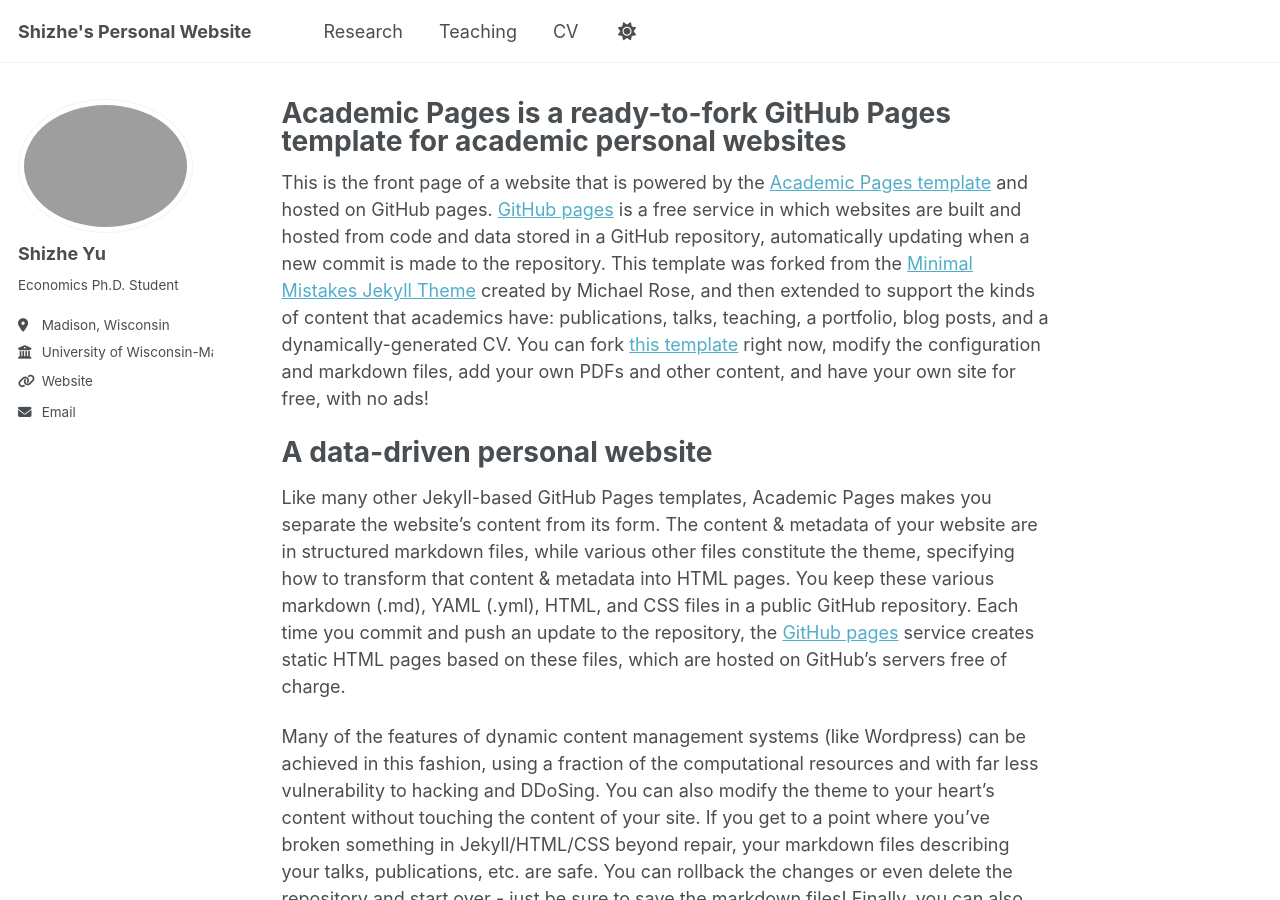
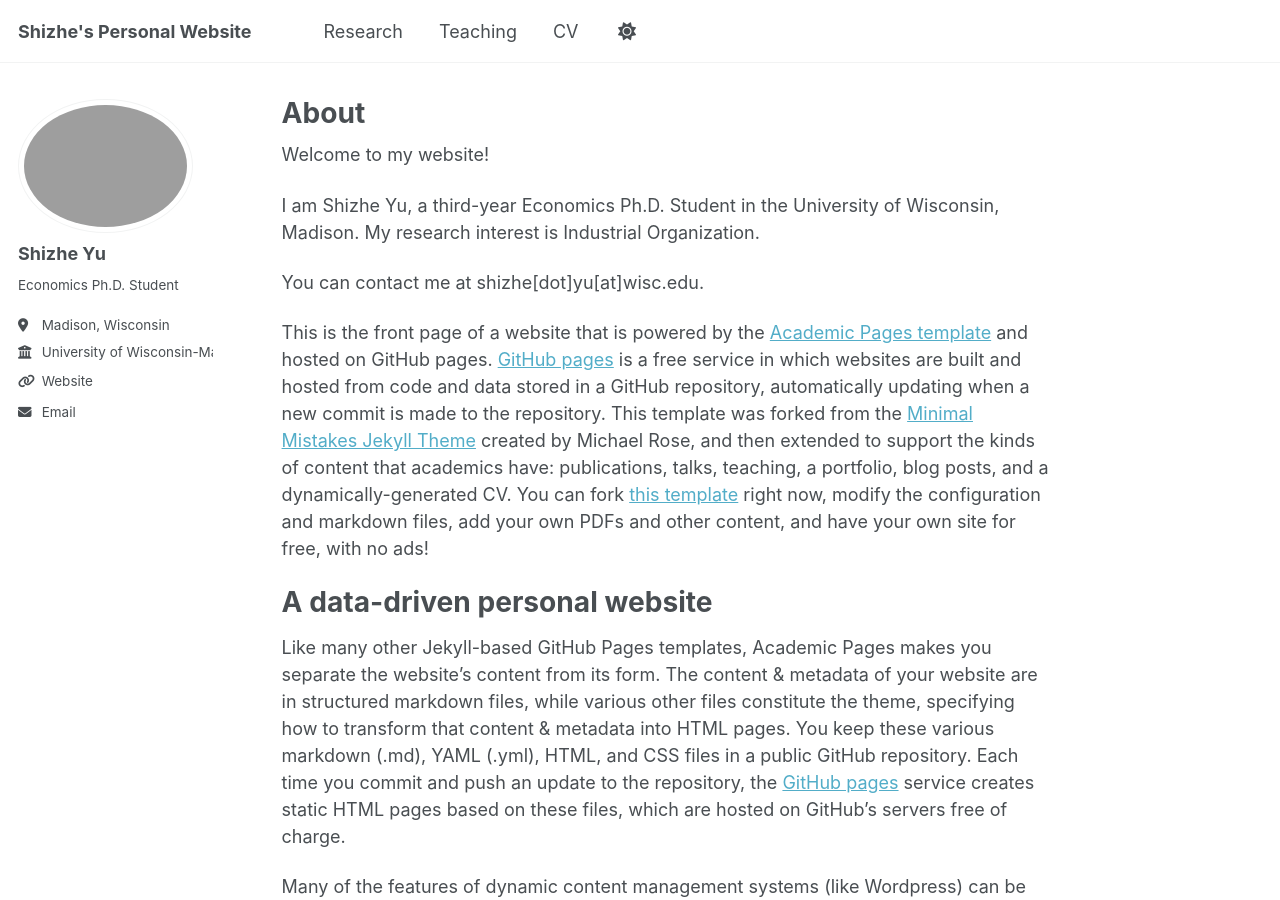
Before and after one commit to shizhe-yu/shizhe-yu.github.io, a Jekyll site: the page built from _pages/about.md, in a window 1280 px wide and 900 px high. Built offline with Jekyll 4.4.1, drawn with Linux system fonts in a browser that asks for light colours.

Commit message:
Update about.md

```diff
--- a/_pages/about.md
+++ b/_pages/about.md
@@ -1,11 +1,17 @@
 ---
 permalink: /
-title: "Academic Pages is a ready-to-fork GitHub Pages template for academic personal websites"
+title: "About"
 author_profile: true
 redirect_from:
   - /about/
   - /about.html
 ---
+
+Welcome to my website!
+
+I am Shizhe Yu, a third-year Economics Ph.D. Student in the University of Wisconsin, Madison. My research interest is Industrial Organization.
+
+You can contact me at shizhe[dot]yu[at]wisc.edu.
 
 This is the front page of a website that is powered by the [Academic Pages template](https://github.com/academicpages/academicpages.github.io) and hosted on GitHub pages. [GitHub pages](https://pages.github.com) is a free service in which websites are built and hosted from code and data stored in a GitHub repository, automatically updating when a new commit is made to the repository. This template was forked from the [Minimal Mistakes Jekyll Theme](https://mmistakes.github.io/minimal-mistakes/) created by Michael Rose, and then extended to support the kinds of content that academics have: publications, talks, teaching, a portfolio, blog posts, and a dynamically-generated CV. You can fork [this template](https://github.com/academicpages/academicpages.github.io) right now, modify the configuration and markdown files, add your own PDFs and other content, and have your own site for free, with no ads!
 
```
